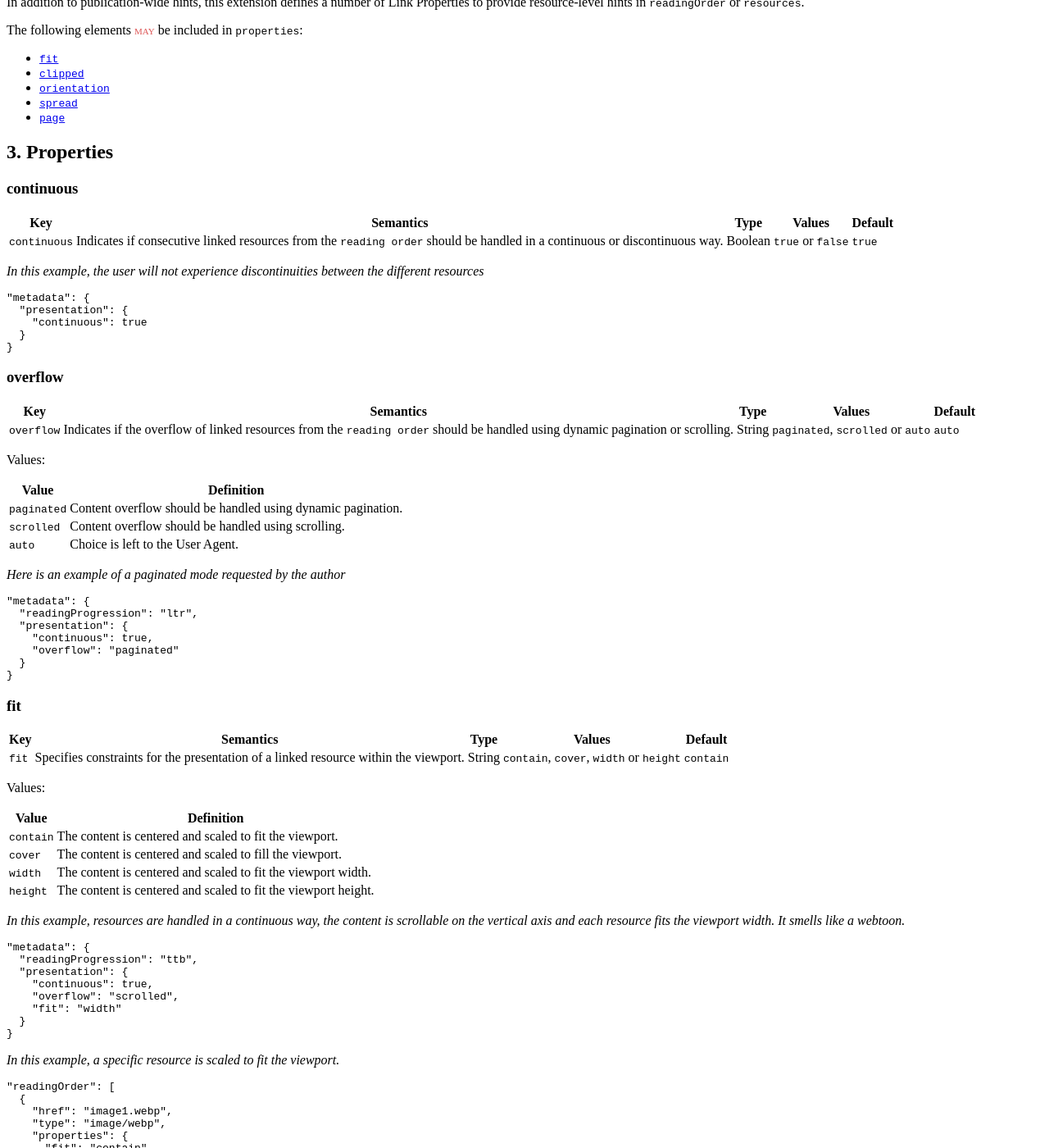
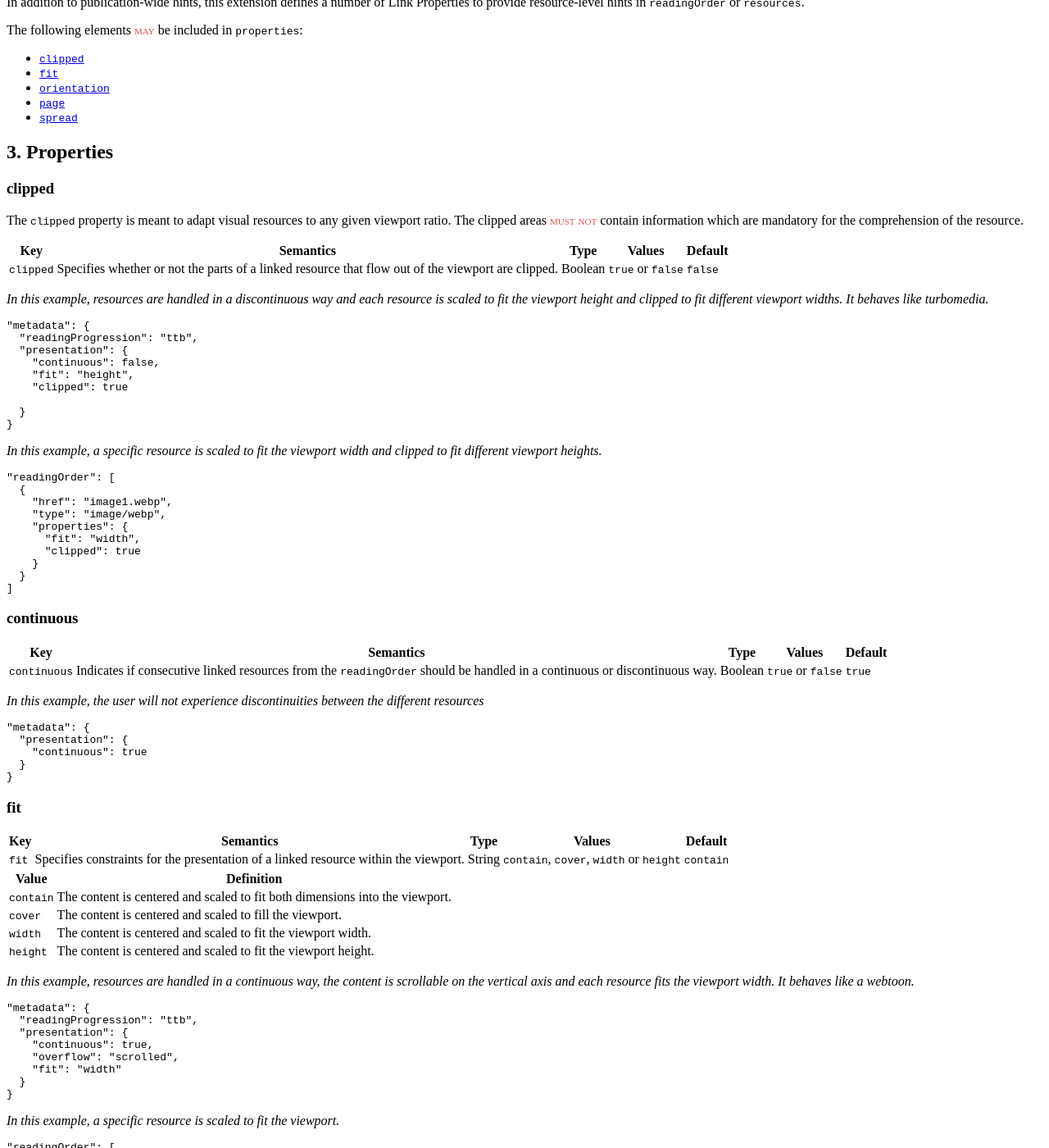
Before and after one commit to readium/webpub-manifest, a Jekyll site: the page built from extensions/presentation.md, in a window 1280 px wide and 1400 px high, scrolled down 675 px. Shown: the whole window at 82% size. Built offline with Jekyll 4.4.1, drawn with Linux system fonts in a browser that asks for light colours; our own code applies the rules of GitHub Pages for plain Markdown files; comment, search, counter and statistics services are not loaded; some of the changed text lies outside the part shown.

Commit message:
Updated presentations hints
Added appendix with links to JSON Schema
Updated JSON Schema
Tweaked some language

````diff
--- a/extensions/presentation.md
+++ b/extensions/presentation.md
@@ -12,11 +12,11 @@
 
 The following elements <strong class="rfc">may</strong> be included in `presentation`:
 
+- [`clipped`](#clipped)
 - [`continuous`](#continuous)
+- [`fit`](#fit)
+- [`orientation`](#orientation)
 - [`overflow`](#overflow)
-- [`fit`](#fit)
-- [`clipped`](#clipped)
-- [`orientation`](#orientation)
 - [`spread`](#spread)
 
 ## 2. Presentation Hints as Link Properties
@@ -25,108 +25,23 @@
 
 The following elements <strong class="rfc">may</strong> be included in `properties`:
 
+- [`clipped`](#clipped)
 - [`fit`](#fit)
-- [`clipped`](#clipped)
 - [`orientation`](#orientation)
+- [`page`](#page)
 - [`spread`](#spread)
-- [`page`](#page)
-
 
 ## 3. Properties
 
-### continuous
-
-| Key   | Semantics | Type     | Values    | Default |
-| ----- | --------- | -------- | --------- | ------- |
-| `continuous` | Indicates if consecutive linked resources from the `reading order` should be handled in a continuous or discontinuous way.  | Boolean  | `true` or `false`  | `true` |
-
-*In this example, the user will not experience discontinuities between the different resources*
-
-```json
-"metadata": {
-  "presentation": {
-    "continuous": true
-  }
-}
-```
-
-### overflow
-
-| Key   | Semantics | Type     | Values    | Default |
-| ----- | --------- | -------- | --------- | ------- |
-| `overflow` |  Indicates if the overflow of linked resources from the `reading order` should be handled using dynamic pagination or scrolling.  | String  | `paginated`, `scrolled` or `auto` | `auto` |
-
-Values:
-
-| Value   | Definition |
-| ------- | ---------- |
-| `paginated` | Content overflow should be handled using dynamic pagination. |
-| `scrolled` | Content overflow should be handled using scrolling. |
-| `auto` | Choice is left to the User Agent.  |
-
-*Here is an example of a paginated mode requested by the author*
-
-```json
-"metadata": {
-  "readingProgression": "ltr",
-  "presentation": {
-    "continuous": true,
-    "overflow": "paginated"
-  }
-}
-```
-
-### fit
-
-| Key   | Semantics | Type     | Values    | Default |
-| ----- | --------- | -------- | --------- | ------- |
-| `fit` | Specifies  constraints for the presentation of a linked resource within the viewport.  | String  | `contain`, `cover`, `width` or `height` | `contain` |
-
-Values:
-
-| Value   | Definition |
-| ------- | ---------- |
-| `contain` | The content is centered and scaled to fit the viewport. |
-| `cover`  |  The content is centered and scaled to fill the viewport. |
-| `width`  |  The content is centered and scaled to fit the viewport width. |
-| `height` |  The content is centered and scaled to fit the viewport height. |
-
-*In this example, resources are handled in a continuous way, the content is scrollable on the vertical axis and each resource fits the viewport width. It smells like a webtoon.*
-
-```json
-"metadata": {
-  "readingProgression": "ttb",
-  "presentation": {
-    "continuous": true,
-    "overflow": "scrolled",
-    "fit": "width"
-  }
-}
-```
-*In this example, a specific resource is scaled to fit the viewport.*
-
-```json
-"readingOrder": [
-  {
-    "href": "image1.webp",
-    "type": "image/webp",
-    "properties": {
-      "fit": "contain"
-    }
-  }
-]
-```
-
 ### clipped
 
-The `clipped` property is meant to allow for a precise adaptation of linked resources to different viewport ratios. The clipped areas will contain information which is not mandatory for the comprehension of the resource.
-
+The `clipped` property is meant to adapt visual resources to any given viewport ratio. The clipped areas <strong class="rfc">must not</strong> contain information which are mandatory for the comprehension of the resource.
 
 | Key   | Semantics | Type     | Values    | Default |
 | ----- | --------- | -------- | --------- | ------- |
 | `clipped` | Specifies whether or not the parts of a linked resource that flow out of the viewport are clipped.  | Boolean  | `true` or `false` | `false` |
 
-*In this example, resources are handled in a discontinuous way  and each resource is centered, scaled to fit the viewport height and clipped to fit different viewport widths. It smells like a turbomedia.*
+*In this example, resources are handled in a discontinuous way and each resource is scaled to fit the viewport height and clipped to fit different viewport widths. It behaves like turbomedia.*
 
 ```json
 "metadata": {
@@ -150,6 +65,61 @@
     "properties": {
       "fit": "width",
       "clipped": true
+    }
+  }
+]
+```
+
+### continuous
+
+| Key   | Semantics | Type     | Values    | Default |
+| ----- | --------- | -------- | --------- | ------- |
+| `continuous` | Indicates if consecutive linked resources from the `readingOrder` should be handled in a continuous or discontinuous way.  | Boolean  | `true` or `false`  | `true` |
+
+*In this example, the user will not experience discontinuities between the different resources*
+
+```json
+"metadata": {
+  "presentation": {
+    "continuous": true
+  }
+}
+```
+
+### fit
+
+| Key   | Semantics | Type     | Values    | Default |
+| ----- | --------- | -------- | --------- | ------- |
+| `fit` | Specifies constraints for the presentation of a linked resource within the viewport.  | String  | `contain`, `cover`, `width` or `height` | `contain` |
+
+| Value   | Definition |
+| ------- | ---------- |
+| `contain` | The content is centered and scaled to fit both dimensions into the viewport. |
+| `cover`  |  The content is centered and scaled to fill the viewport. |
+| `width`  |  The content is centered and scaled to fit the viewport width. |
+| `height` |  The content is centered and scaled to fit the viewport height. |
+
+*In this example, resources are handled in a continuous way, the content is scrollable on the vertical axis and each resource fits the viewport width. It behaves like a webtoon.*
+
+```json
+"metadata": {
+  "readingProgression": "ttb",
+  "presentation": {
+    "continuous": true,
+    "overflow": "scrolled",
+    "fit": "width"
+  }
+}
+```
+*In this example, a specific resource is scaled to fit the viewport.*
+
+```json
+"readingOrder": [
+  {
+    "href": "image1.webp",
+    "type": "image/webp",
+    "properties": {
+      "fit": "contain"
     }
   }
 ]
@@ -184,6 +154,31 @@
     }
   }
 ]
+```
+
+### overflow
+
+| Key   | Semantics | Type     | Values    | Default |
+| ----- | --------- | -------- | --------- | ------- |
+| `overflow` |  Indicates if the overflow of linked resources from the `readingOrder` or `resources` should be handled using dynamic pagination or scrolling.  | String  | `paginated`, `scrolled` or `auto` | `auto` |
+
+
+| Value   | Definition |
+| ------- | ---------- |
+| `paginated` | Content overflow should be handled using dynamic pagination. |
+| `scrolled` | Content overflow should be handled using scrolling. |
+| `auto` | The User Agent can decide how overflow should be handled.  |
+
+*Here is an example of a paginated mode requested by the author*
+
+```json
+"metadata": {
+  "readingProgression": "ltr",
+  "presentation": {
+    "continuous": true,
+    "overflow": "paginated"
+  }
+}
 ```
 
 ### page
@@ -260,3 +255,15 @@
   }
 ]
 ```
+
+## Appendix A - JSON Schema
+
+The following JSON Schemas for this module are available:
+
+- Metadata: https://readium.org/webpub-manifest/schema/extensions/presentation/metadata.schema.json
+- Link Properties: https://readium.org/webpub-manifest/schema/extensions/presentation/properties.schema.json
+
+For the purpose of validating a Readium Web Publication Manifest, use the following JSON Schema resources:
+
+- https://readium.org/webpub-manifest/schema/extensions/presentation/metadata.schema.json
+- https://readium.org/webpub-manifest/schema/extensions/presentation/properties.schema.json
--- a/schema/extensions/presentation/metadata.schema.json
+++ b/schema/extensions/presentation/metadata.schema.json
@@ -7,12 +7,16 @@
     "presentation": {
       "type": "object",
       "properties": {
+        "clipped": {
+          "description": "Specifies whether or not the parts of a linked resource that flow out of the viewport are clipped.",
+          "type": "boolean",
+        },
         "continuous": {
-          "description": "Indicates how the progression between resources from the readingOrder should be handled.",
+          "description": "Indicates if consecutive linked resources from the `reading order` should be handled in a continuous or discontinuous way.",
           "type": "boolean"
         },
         "fit": {
-          "description": "Suggested method for constraining a resource inside the viewport.",
+          "description": "Specifies constraints for the presentation of a linked resource within the viewport.",
           "type": "string",
           "enum": [
             "width",
@@ -22,7 +26,7 @@
           ]
         },
         "orientation": {
-          "description": "Suggested orientation for the device when displaying the linked resource",
+          "description": "Suggested orientation for the device when displaying the linked resource.",
           "type": "string",
           "enum": [
             "auto",
@@ -31,7 +35,7 @@
           ]
         },
         "overflow": {
-          "description": "Suggested method for handling overflow while displaying the linked resource",
+          "description": "Indicates if the overflow of linked resources from the `readingOrder` or `resources` should be handled using dynamic pagination or scrolling.",
           "type": "string",
           "enum": [
             "auto",
@@ -41,7 +45,7 @@
           ]
         },
         "spread": {
-          "description": "Indicates the condition to be met for the linked resource to be rendered within a synthetic spread",
+          "description": "Indicates the condition to be met for the linked resource to be rendered within a synthetic spread.",
           "type": "string",
           "enum": [
             "auto",
--- a/schema/extensions/presentation/properties.schema.json
+++ b/schema/extensions/presentation/properties.schema.json
@@ -4,17 +4,22 @@
   "title": "Presentation Hints - Link Properties",
   "type": "object",
   "properties": {
+    "clipped": {
+      "description": "Specifies whether or not the parts of a linked resource that flow out of the viewport are clipped.",
+      "type": "boolean",
+    },
     "fit": {
-      "description": "Suggested method for constraining a resource inside the viewport.",
+      "description": "Specifies constraints for the presentation of a linked resource within the viewport.",
       "type": "string",
       "enum": [
+        "contain",
+        "cover",
         "width",
-        "height",
-        "contain",
-        "cover"
+        "height"
       ]
-    },"orientation": {
-      "description": "Suggested orientation for the device when displaying the linked resource",
+    },
+    "orientation": {
+      "description": "Suggested orientation for the device when displaying the linked resource.",
       "type": "string",
       "enum": [
         "auto",
@@ -22,18 +27,8 @@
         "portrait"
       ]
     },
-    "overflow": {
-      "description": "Suggested method for handling overflow while displaying the linked resource",
-      "type": "string",
-      "enum": [
-        "auto",
-        "paginated",
-        "scrolled",
-        "scrolled-continuous"
-      ]
-    },
     "page": {
-      "description": "Indicates how the linked resource should be displayed in a reading environment that displays synthetic spreads",
+      "description": "Indicates how the linked resource should be displayed in a reading environment that displays synthetic spreads.",
       "type": "string",
       "enum": [
         "left",
@@ -42,7 +37,7 @@
       ]
     },
     "spread": {
-      "description": "Indicates the condition to be met for the linked resource to be rendered within a synthetic spread",
+      "description": "Indicates the condition to be met for the linked resource to be rendered within a synthetic spread.",
       "type": "string",
       "enum": [
         "auto",
````
